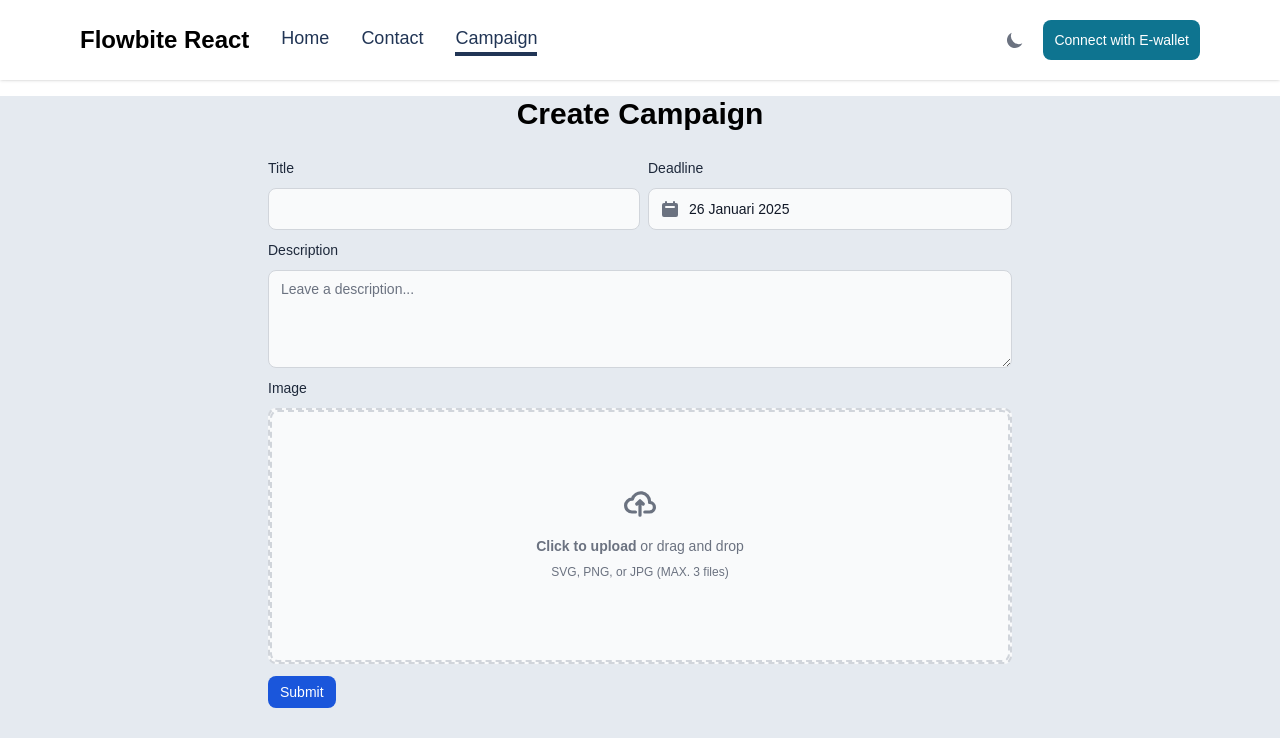
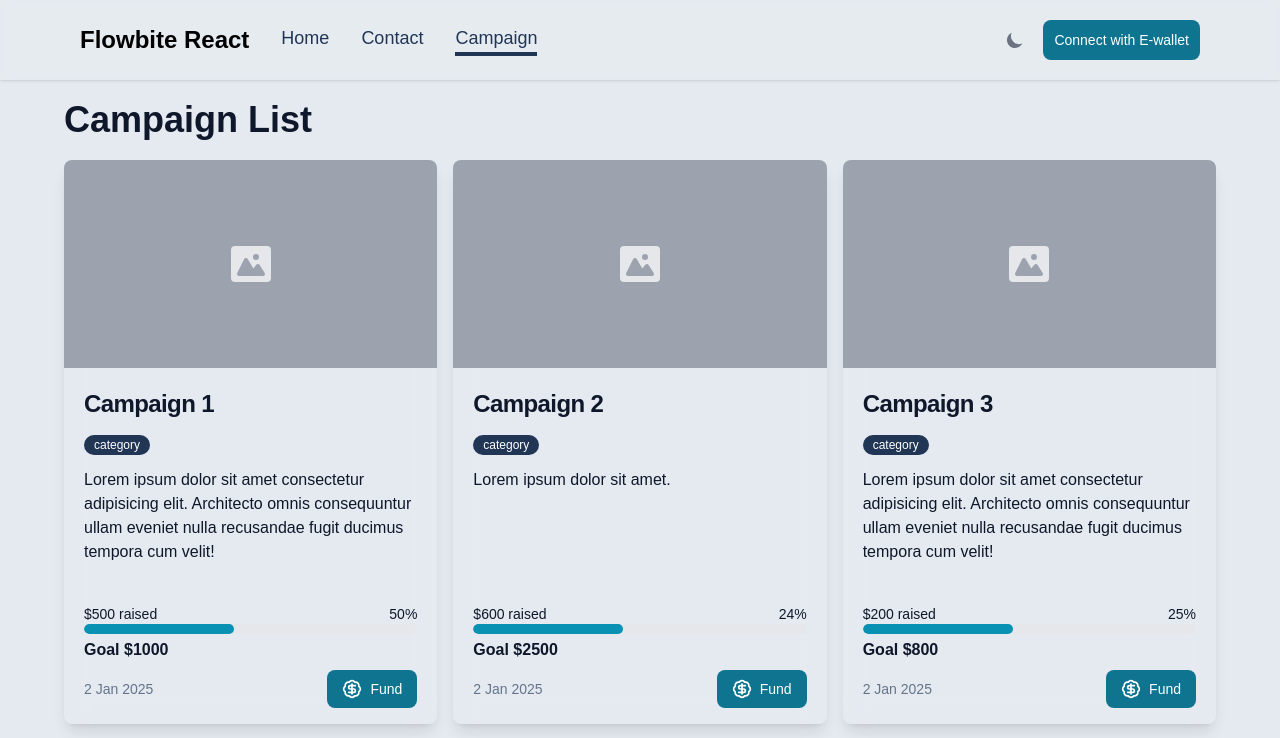
Before and after one commit to khmalz/charivest, a Next.js app in the folder webclient/: page /campaign in a window 1280 px wide. Shown: the top 738 px of the page. Built offline with nearby package versions, Linux system fonts and the light colour scheme.

Commit message:
update campaign page for user and admin page

```diff
--- a/webclient/app/(admin)/dashboard/profile/page.js
+++ b/webclient/app/(admin)/dashboard/profile/page.js
@@ -1,5 +1,3 @@
-import React from "react";
-
 export default function DashboardProfile() {
    return <div>Dashboard Profile</div>;
 }
--- a/webclient/app/(client)/campaign/layout.js
+++ b/webclient/app/(client)/campaign/layout.js
@@ -1,3 +1,3 @@
 export default function CampaignLayout({ children }) {
-   return <div className="mt-20 text-white">{children}</div>;
+   return <div className="text-white min-h-screen pt-20">{children}</div>;
 }
--- a/webclient/app/(client)/campaign/page.js
+++ b/webclient/app/(client)/campaign/page.js
@@ -1,101 +1,91 @@
 "use client";
 
-import { DropzoneInput } from "@/components/ui/DropzoneInput";
-import { Datepicker, Label, Textarea, TextInput } from "flowbite-react";
-import { X } from "lucide-react";
-import Image from "next/image";
-import { useCallback, useState } from "react";
-
-const datepickerTheme = {
-   popup: {
-      footer: {
-         button: {
-            today: "bg-primary text-white hover:bg-blue-900 dark:bg-blue-600 dark:hover:bg-primary",
-         },
-      },
-   },
-};
+import { Button, Progress } from "flowbite-react";
+import { BadgeDollarSign } from "lucide-react";
 
 export default function Campaign() {
-   const [files, setFiles] = useState([]);
-
-   const onDrop = useCallback(
-      acceptedFiles => {
-         if (acceptedFiles.length > 3 || files.length + acceptedFiles.length > 3) {
-            alert("Anda hanya bisa meng-upload maksimal 3 file.");
-            return;
-         }
-
-         const mappedFiles = acceptedFiles.map(file => ({
-            file,
-            preview: URL.createObjectURL(file),
-         }));
-         setFiles(prev => [...prev, ...mappedFiles]);
+   const campaigns = [
+      {
+         id: 1,
+         title: "Campaign 1",
+         category: "category",
+         description: "Lorem ipsum dolor sit amet consectetur adipisicing elit. Architecto omnis consequuntur ullam eveniet nulla recusandae fugit ducimus tempora cum velit!",
+         target: 1000,
+         raised: 500,
       },
-      [files.length]
-   );
-
-   const handleDelete = index => {
-      setFiles(prevFiles => prevFiles.filter((_, i) => i !== index));
-   };
-
-   const thumbs = files.map((fileWrapper, index) => (
-      <div key={index} className="relative py-2">
-         <button type="button" onClick={() => handleDelete(index)} className="absolute top-0 right-0 p-1 m-4 text-white rounded-full bg-gray-100/80 focus:border-blue-300 focus:outline-none focus:ring-2 focus:ring-bg-gray-100/80">
-            <X className="text-black w-8" />
-         </button>
-         <Image src={fileWrapper.preview} width={128} height={128} alt={`image-preview-${index}`} className="w-56 h-56 object-cover rounded-md" />
-      </div>
-   ));
+      {
+         id: 2,
+         title: "Campaign 2",
+         category: "category",
+         description: "Lorem ipsum dolor sit amet.",
+         target: 2500,
+         raised: 600,
+      },
+      {
+         id: 3,
+         title: "Campaign 3",
+         category: "category",
+         description: "Lorem ipsum dolor sit amet consectetur adipisicing elit. Architecto omnis consequuntur ullam eveniet nulla recusandae fugit ducimus tempora cum velit!",
+         target: 800,
+         raised: 200,
+      },
+      {
+         id: 4,
+         title: "Campaign 4",
+         category: "category",
+         description: "Lorem ipsum dolor sit amet consectetur adipisicing elit. Architecto omnis consequuntur ullam eveniet nulla recusandae fugit ducimus tempora cum velit!",
+         target: 1500,
+         raised: 600,
+      },
+   ];
 
    return (
+      <section id="campaign" className="mt-5">
+         <div className="flex flex-col">
+            <h3 className="text-2xl font-bold dark:text-white text-slate-900 sm:text-4xl">Campaign List</h3>
+
+            <div className="mt-5 grid grid-cols-1 gap-4 mx-auto md:grid-cols-2 xl:grid-cols-3">
+               {campaigns.map(item => (
+                  <div key={item.id} className="group flex max-w-md flex-col justify-between overflow-hidden rounded-lg dark:bg-slate-700 dark:shadow shadow-lg backdrop-blur-md transition-transform duration-300 hover:scale-102">
                      <div>
-         <section id="create">
-            <h2 className="text-center text-2xl font-bold text-black dark:text-white sm:text-3xl mt-24">Create Campaign</h2>
-
-            <div className="flex justify-center">
-               <div className="w-full max-w-3xl p-3">
-                  <form action="">
-                     <div className="flex flex-col w-full mt-3 gap-y-2">
-                        <div className="grid grid-cols-2 space-x-2">
-                           <div>
-                              <div className="mb-2 block">
-                                 <Label htmlFor="title" className="dark:text-white text-slate-800" value="Title" />
+                        <div className="flex h-52 w-auto items-center justify-center bg-gray-400">
+                           <svg className="h-10 w-10 text-gray-200 " aria-hidden="true" xmlns="http://www.w3.org/2000/svg" fill="currentColor" viewBox="0 0 20 18">
+                              <path d="M18 0H2a2 2 0 0 0-2 2v14a2 2 0 0 0 2 2h16a2 2 0 0 0 2-2V2a2 2 0 0 0-2-2Zm-5.5 4a1.5 1.5 0 1 1 0 3 1.5 1.5 0 0 1 0-3Zm4.376 10.481A1 1 0 0 1 16 15H4a1 1 0 0 1-.895-1.447l3.5-7A1 1 0 0 1 7.468 6a.965.965 0 0 1 .9.5l2.775 4.757 1.546-1.887a1 1 0 0 1 1.618.1l2.541 4a1 1 0 0 1 .028 1.011Z" />
+                           </svg>
                         </div>
-                              <TextInput id="title" type="text" />
+                        <div className="p-5">
+                           <h5 className="text-2xl font-bold capitalize text-slate-900 tracking-tight dark:text-slate-200">{item.title}</h5>
+                           <div className="my-3">
+                              <span className="mr-2 inline-flex cursor-pointer items-center rounded-full bg-primary text-white dark:bg-gray-100 px-2.5 py-0.5 text-xs font-medium dark:text-gray-800 hover:bg-gray-200/90">{item.category}</span>
+                           </div>
+                           <p className="text-sm font-normal dark:text-slate-200 text-slate-900 md:text-base mb-5">{item.description}</p>
+                        </div>
                      </div>
                      <div>
-                              <div className="mb-2 block">
-                                 <Label htmlFor="deadline" className="dark:text-white text-slate-800" value="Deadline" />
+                        <div className="px-5">
+                           <div>
+                              <div className="flex items-center justify-between">
+                                 <p className="dark:text-slate-200 text-slate-900 text-xs md:text-sm">${item.raised} raised</p>
+                                 <p className="dark:text-slate-200 text-slate-900 text-xs md:text-sm">{(item.raised * 100) / item.target}%</p>
                               </div>
-                              <Datepicker language="id-ID" theme={datepickerTheme} labelTodayButton="Hari Ini" labelClearButton="Clear" minDate={new Date()} />
+                              <Progress progress={45} />
+                           </div>
+                           <h6 className="dark:text-slate-200 text-slate-900 font-semibold text-sm md:text-base mt-1">Goal ${item.target}</h6>
+                        </div>
+                        <div className="flex space-x-3 px-5 pb-4 pt-2 items-center justify-between">
+                           <p className="text-sm text-slate-500 dark:text-blue-200">2 Jan 2025</p>
+                           <Button size="sm">
+                              <div className="flex items-center justify-center">
+                                 <BadgeDollarSign className="mr-2 h-5 w-5" />
+                                 Fund
+                              </div>
+                           </Button>
                         </div>
                      </div>
-                        <div className="max-w-full">
-                           <div className="mb-2 block">
-                              <Label htmlFor="description" value="Description" className="dark:text-white text-slate-800" />
                   </div>
-                           <Textarea id="description" placeholder="Leave a description..." required rows={4} />
-                        </div>
-                        <div>
-                           <div className="mb-2 block">
-                              <Label htmlFor="image" value="Image" className="dark:text-white text-slate-800" />
-                           </div>
-
-                           <DropzoneInput onDrop={onDrop} />
-
-                           {files.length > 0 && <div className="grid grid-cols-3 space-x-2 mt-2">{thumbs}</div>}
-                        </div>
-                        <div>
-                           <button type="submit" className="px-3 py-1.5 mt-1 text-sm font-medium text-center text-white bg-blue-700 rounded-lg round hover:bg-blue-800 focus:ring-4 focus:outline-none focus:ring-blue-300">
-                              Submit
-                           </button>
-                        </div>
-                     </div>
-                  </form>
+               ))}
             </div>
          </div>
       </section>
-      </div>
    );
 }
--- a/webclient/app/(client)/layout.js
+++ b/webclient/app/(client)/layout.js
@@ -4,7 +4,7 @@ export default function RootLayout({ children }) {
    return (
       <div>
          <Nav />
-         <div className="text-white bg-slate-300/50 dark:bg-primary container pb-10">{children}</div>
+         <div className="text-slate-900 dark:text-white bg-slate-300/50 dark:bg-primary container pb-10">{children}</div>
       </div>
    );
 }
--- a/webclient/components/ui/DropzoneInput.jsx
+++ b/webclient/components/ui/DropzoneInput.jsx
@@ -19,7 +19,7 @@ export function DropzoneInput({ id, onDrop, ...props }) {
             }`}>
             <Label
                htmlFor="dropzone-file"
-               className="flex h-64 w-full cursor-pointer flex-col items-center justify-center rounded-lg border-2 border-dashed border-gray-300 bg-gray-50 hover:bg-gray-100 dark:border-gray-600 dark:bg-gray-700 dark:hover:border-gray-500 dark:hover:bg-gray-600">
+               className="flex h-64 w-full cursor-pointer text-center flex-col items-center justify-center rounded-lg border-2 border-dashed border-gray-300 bg-gray-50 hover:bg-gray-100 dark:border-gray-600 dark:bg-gray-700 dark:hover:border-gray-500 dark:hover:bg-gray-600">
                <div className="flex flex-col items-center justify-center pb-6 pt-5">
                   <svg className="mb-4 h-8 w-8 text-gray-500 dark:text-gray-400" aria-hidden="true" xmlns="http://www.w3.org/2000/svg" fill="none" viewBox="0 0 20 16">
                      <path
@@ -33,7 +33,7 @@ export function DropzoneInput({ id, onDrop, ...props }) {
                   <p className="mb-2 text-sm text-gray-500 dark:text-gray-400">
                      <span className="font-semibold">Click to upload</span> or drag and drop
                   </p>
-                  <p className="text-xs text-gray-500 dark:text-gray-400">SVG, PNG, or JPG (MAX. 3 files)</p>
+                  <p className="text-xs text-gray-500 dark:text-gray-400 text-center">SVG, PNG, or JPG (MAX. 3 files)</p>
                </div>
             </Label>
             <input id={id} {...getInputProps()} {...props} className="hidden" />
--- a/webclient/components/ui/Nav.jsx
+++ b/webclient/components/ui/Nav.jsx
@@ -1,6 +1,5 @@
 "use client";
 
-import React from "react";
 import { Button, DarkThemeToggle, Dropdown, Navbar, Popover } from "flowbite-react";
 import { usePathname } from "next/navigation";
 import Link from "next/link";
--- a/webclient/components/ui/Sidebar.jsx
+++ b/webclient/components/ui/Sidebar.jsx
@@ -8,30 +8,23 @@ import { usePathname } from "next/navigation";
 import Link from "next/link";
 
 function contentSidebar() {
-   const sideLink = [
-      {
-         title: "Profile",
-         url: "/dashboard/profile",
-         icon: HiUser,
-      },
-      {
-         title: "Campaign",
-         url: "/dashboard/campaign",
-         icon: HiViewBoards,
-      },
-   ];
-
    const pathname = usePathname();
 
    return (
       <>
          <Sidebar.Items>
             <Sidebar.ItemGroup>
-               {sideLink.map((item, index) => (
-                  <Sidebar.Item as={Link} key={index} href={item.url} active={pathname == item.url} className="rounded-lg" icon={item.icon}>
-                     {item.title}
+               <Sidebar.Item as={Link} href="/dashboard/profile" active={pathname == "/dashboard/profile"} className="rounded-lg" icon={HiUser}>
+                  Profile
+               </Sidebar.Item>
+               <Sidebar.Collapse icon={HiViewBoards} label="Campaign">
+                  <Sidebar.Item as={Link} href="/dashboard/campaign" active={pathname == "/dashboard/campaign"}>
+                     List Campaign
                   </Sidebar.Item>
-               ))}
+                  <Sidebar.Item as={Link} href="/dashboard/campaign/create" active={pathname == "/dashboard/campaign/create"}>
+                     Create Campaign
+                  </Sidebar.Item>
+               </Sidebar.Collapse>
                <Sidebar.Item href="#" icon={HiArrowSmLeft}>
                   Logout
                </Sidebar.Item>
@@ -43,13 +36,13 @@ function contentSidebar() {
 
 const sidebarTheme = {
    root: {
-      inner: "h-full overflow-y-auto overflow-x-hidden rounded bg-slate-200 shadow-lg dark:shadow-slate-900 px-3 py-4 dark:bg-gray-800",
+      inner: "h-full overflow-y-auto overflow-x-hidden rounded shadow-lg dark:shadow-slate-900 px-3 py-4 bg-slate-200 dark:!bg-dashboardprimary",
    },
 };
 
 export function SidebarDashboard() {
    return (
-      <Sidebar theme={sidebarTheme} aria-label="Sidebar with logo branding" className="md:w-1/5 h-auto min-h-screen hidden md:block bg-slate-200 dark:bg-dashboardprimary">
+      <Sidebar theme={sidebarTheme} aria-label="Sidebar with logo branding" className="md:w-1/5 h-auto min-h-screen hidden md:block">
          <Sidebar.Logo href="#">Charivest</Sidebar.Logo>
          {contentSidebar()}
       </Sidebar>
--- a/webclient/tailwind.config.mjs
+++ b/webclient/tailwind.config.mjs
@@ -20,8 +20,8 @@ export default {
             secondary: "#3E5879",
             tertiary: "#D8C4B6",
             quaternary: "#F5EFE7",
-            dashboardprimary: "#1f2937",
-            dashboardsecondary: "#1B4242",
+            dashboardprimary: "#222831",
+            dashboardsecondary: "#31363F",
             dashboardtertiary: "#5C8374",
             dashboardquaternary: "#9EC8B9",
          },
```
Also changed, not shown: webclient/app/(admin)/dashboard/campaign/create/page.js (added, +101 -0 lines), webclient/app/(admin)/dashboard/campaign/page.js (+5 -3 lines), webclient/app/(client)/page.js (+10 -6 lines). Lines whose indentation alone changed are shown as unchanged.
